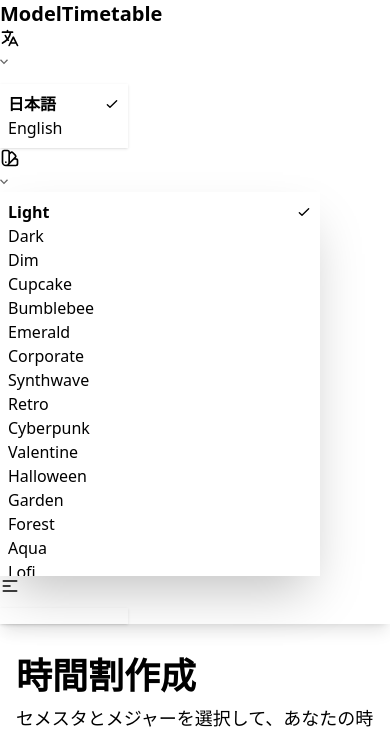
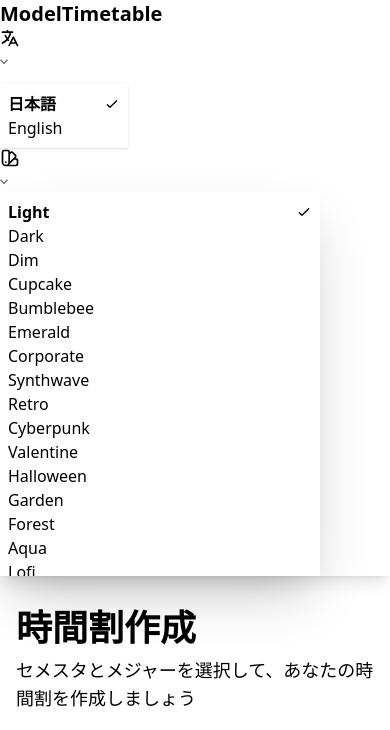
Before and after one commit to tsmh3939/ModelTimeTable, a Flask app: page /?lang=ja&theme=light in a window 390 px wide. Shown: the top 730 px of the page. Run offline with Flask 3, Linux system fonts and the light colour scheme; data that the repository does not hold is empty; some libraries are stand-ins or nearby versions.

Commit message:
メニューボタンを削除

```diff
--- a/src/templates/components/navbar.html
+++ b/src/templates/components/navbar.html
@@ -23,22 +23,5 @@
 
         <!-- Theme Controller Dropdown (All Themes) -->
         {% include 'components/themecontroller.html' %}
-
-        <!-- Desktop Menu -->
-        <ul class="menu menu-horizontal px-1 hidden lg:flex">
-            {{ menu_items('btn btn-ghost') }}
-        </ul>
-
-        <!-- Mobile Dropdown Menu -->
-        <div class="dropdown dropdown-end lg:hidden">
-            <div tabindex="0" role="button" class="btn btn-ghost">
-                <svg xmlns="http://www.w3.org/2000/svg" class="h-5 w-5" fill="none" viewBox="0 0 24 24" stroke="currentColor">
-                    <path stroke-linecap="round" stroke-linejoin="round" stroke-width="2" d="M4 6h16M4 12h8m-8 6h16" />
-                </svg>
-            </div>
-            <ul tabindex="0" class="menu dropdown-content bg-base-100 rounded-box z-[1] mt-3 w-32 p-2 shadow">
-                {{ menu_items('text-base-content') }}
-            </ul>
-        </div>
     </div>
 </div>
```
